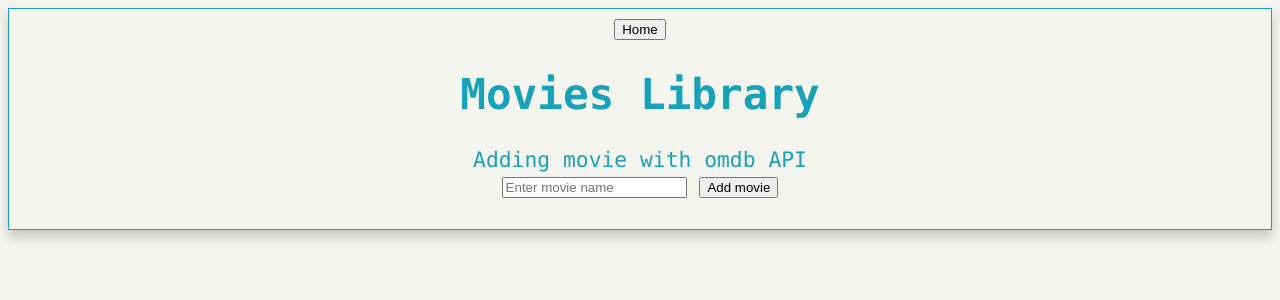
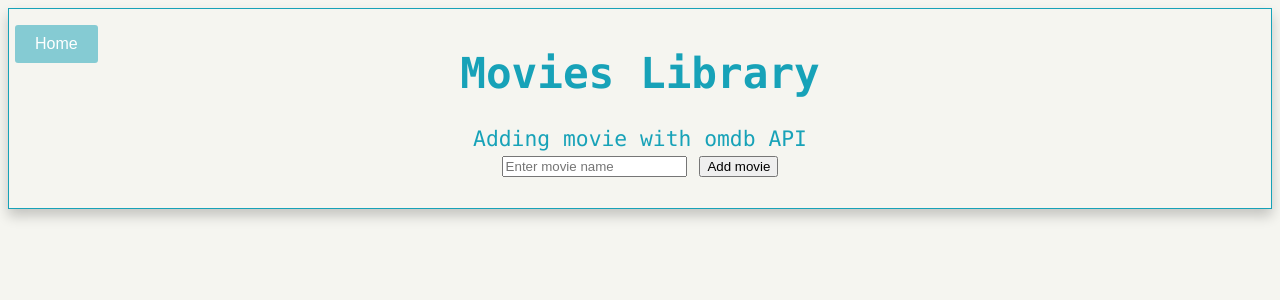
Before and after one commit to ludmitr/movieweb-app, a Flask app: template templates/user_movies.html in a window 1280 px wide. Shown: the top 300 px of the page. Run offline with Flask 3, Linux system fonts and the light colour scheme; the template is opened without the code that fills it, so the values that code supplies are empty; parts of the project's set-up code (start-up, migrations or seed data) failed here and were passed over.

Commit message:
style update

```diff
--- a/static/user_movies_style.css
+++ b/static/user_movies_style.css
@@ -5,12 +5,14 @@ body {
 }
 
 .list-movies-title {
-  padding: 10px 0;
-  color: #17a2b8;
-  border: 1px solid #17a2b8;
-  box-shadow: 0 7px 12px rgba(0, 0, 0, 0.2);
-  text-align: center;
-  font-size: 16pt;
+    display: flex;
+    justify-content: center;
+    align-items: center;
+    padding: 10px 0;
+    color: #17a2b8;
+    border: 1px solid #17a2b8;
+    box-shadow: 0 7px 12px rgba(0, 0, 0, 0.2);
+    font-size: 16pt;
 }
 
 .movie-grid {
@@ -70,3 +72,78 @@ body {
 .imdb em{
  font-weight: bold
 }
+
+.button-8 {
+    padding: 5px 10px;
+    margin: 5px;
+    border: none;
+    border-radius: 3px;
+    cursor: pointer;
+    font-size: 14px;
+    transition: background-color 0.3s ease;
+}
+
+.button-8:hover {
+    opacity: 0.8;
+}
+
+.buttons {
+    display: flex;
+    justify-content: flex-star;
+}
+
+/* Edit button styling */
+form[action*='edit_movie'] .button-8 {
+    background-color: #DEB522;
+    color: white;
+}
+
+/* Delete button styling */
+form[action*='delete_movie'] .button-8 {
+    background-color: #f44336; /* Red */
+    color: white;
+}
+
+li {
+    border: 1px solid #17a2b8;
+}
+.home-button {
+    padding: 10px 20px;
+    margin-top: 20px;
+    border: none;
+    border-radius: 3px;
+    background-color: rgba(23, 162, 184, 0.5);
+    color: white;
+    font-size: 16px;
+    cursor: pointer;
+    transition: background-color 0.3s ease;
+}
+
+.home-button:hover {
+    background-color: rgba(23, 162, 184);
+}
+
+.home-form{
+    display: inline
+}
+
+
+
+
+
+
+
+
+
+
+
+
+.home-form-container {
+    position: absolute;
+    left: 15px;
+    top: 5px;
+}
+
+.centered-content {
+    text-align: center;
+}
```
